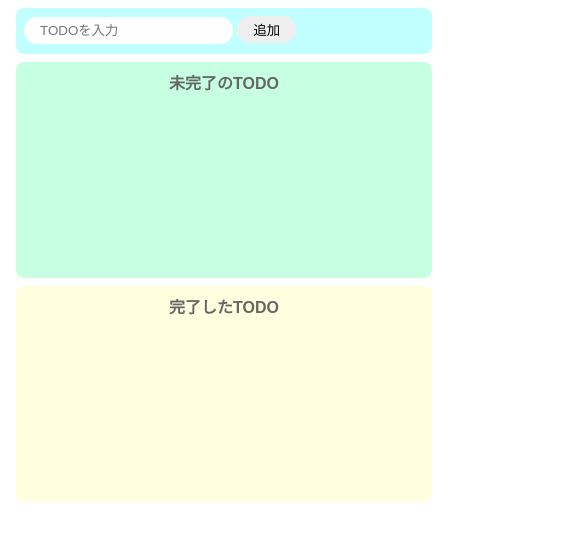
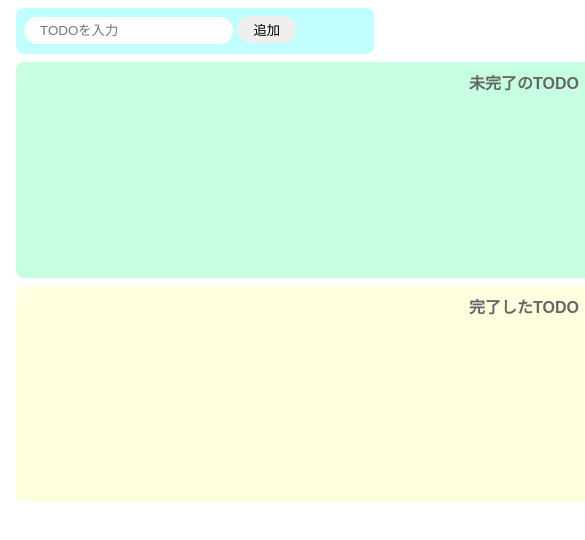
Before and after one commit to suhiro-creator/TodoApp, a website built with Parcel: page index.html in a window 390 px wide. Shown: the top 540 px of the page, 585 px wide, since content can reach past the window. Built offline with nearby package versions, Linux system fonts and the light colour scheme.

Commit message:
横幅調整

```diff
--- a/src/styles.css
+++ b/src/styles.css
@@ -27,7 +27,7 @@ li {
 
 .input-area {
   background-color: #c1ffff;
-  width: 400px;
+  width: 1000px;
   height: 30px;
   padding: 8px;
   margin: 8px;
@@ -36,7 +36,7 @@ li {
 
 .incomplete-area {
   background-color: #c6ffe2;
-  width: 400px;
+  width: 1000px;
   min-height: 200px;
   padding: 8px;
   margin: 8px;
@@ -45,7 +45,7 @@ li {
 
 .complete-area {
   background-color: #ffffe0;
-  width: 400px;
+  width: 1000px;
   min-height: 200px;
   padding: 8px;
   margin: 8px;
@@ -64,3 +64,10 @@ li {
   align-items: center;
   padding-bottom: 4px;
 }
+
+/*モバイル対応*/
+@media (max-width: 600px) {
+  .input-area {
+    width: auto;
+  }
+}
```
